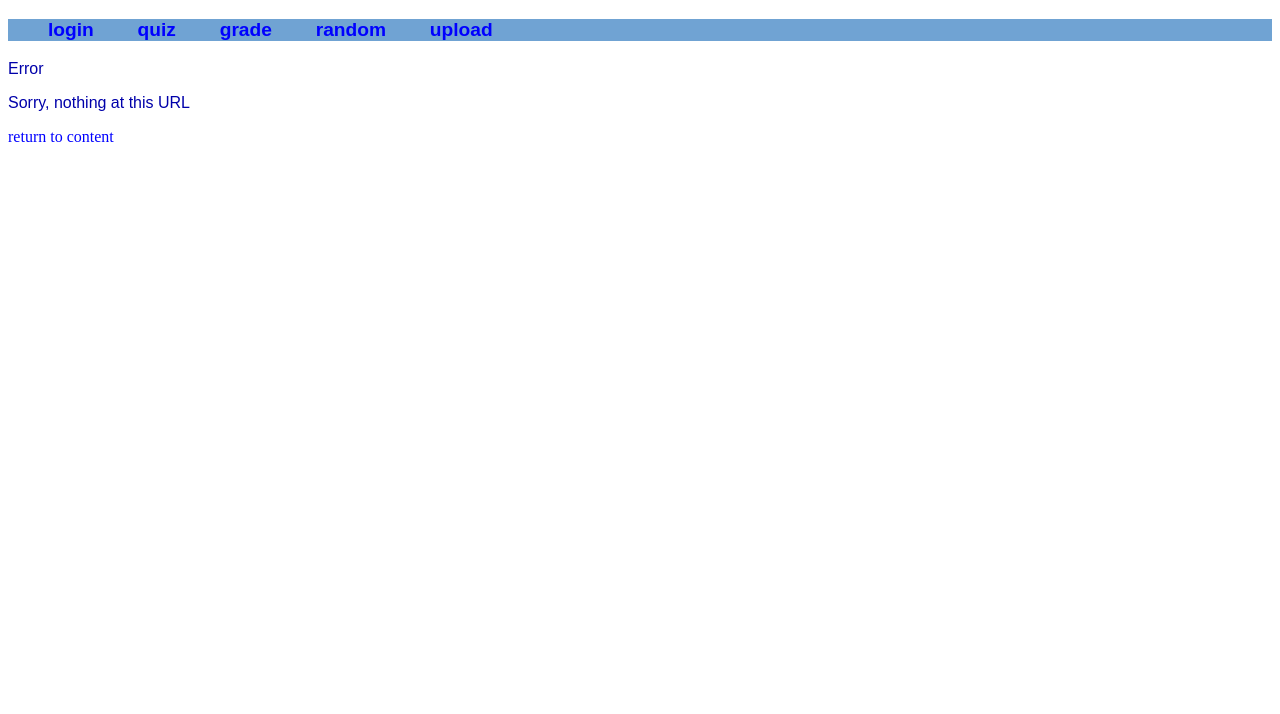
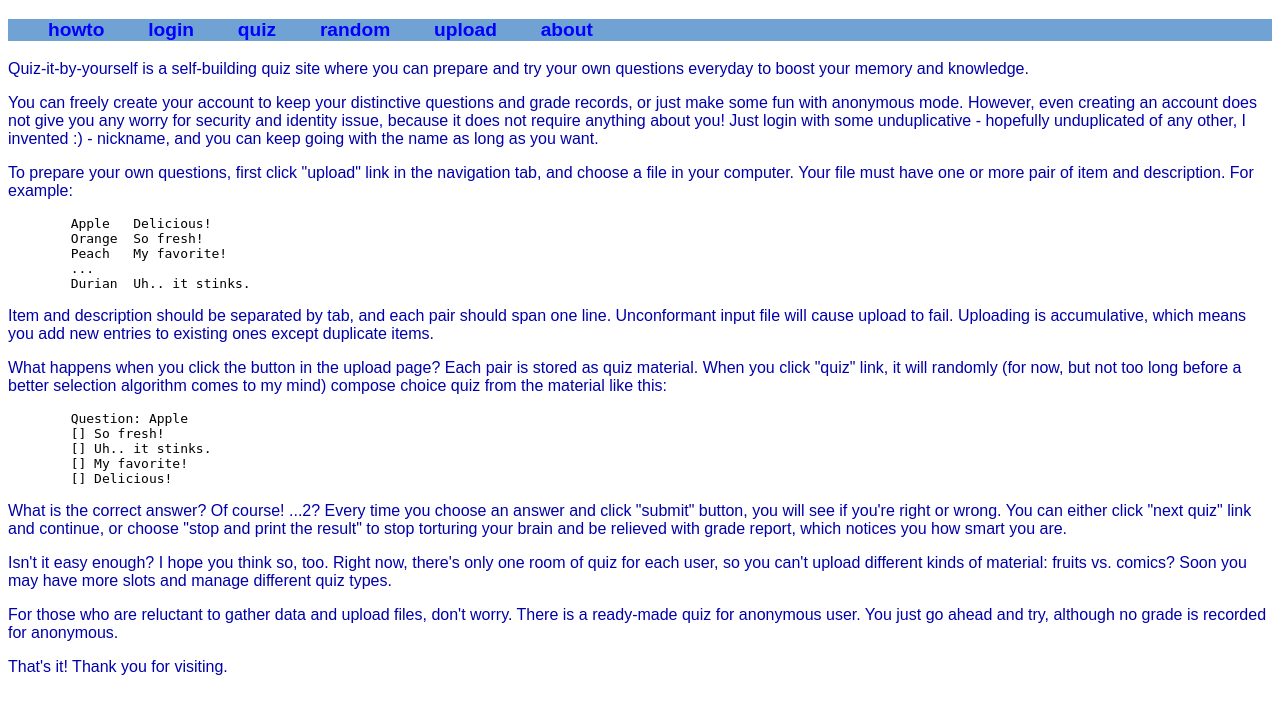
Before and after one commit to kyeru/appengine_flask_code, a Flask app: page /howto/ in a window 1280 px wide. Shown: the top 714 px of the page. Run offline with Flask 2, Linux system fonts and the light colour scheme.

Commit message:
howto, about page added

```diff
--- a/mymodules/appmain.py
+++ b/mymodules/appmain.py
@@ -30,6 +30,16 @@ def default():
 @app.route('/signin/', methods = ['GET', 'POST'])
 def signin():
     return renderer.under_construction()
+
+# howto
+@app.route('/howto/')
+def howto():
+    return renderer.render_page('howto.html')
+
+# about
+@app.route('/about/')
+def about():
+    return renderer.render_page('about.html')
 
 # login
 @app.route('/login/', methods = ['GET', 'POST'])
--- a/mymodules/templates/base.html
+++ b/mymodules/templates/base.html
@@ -19,15 +19,19 @@
 
 <div class="nav">
   <ul class="hlist">
+    <li><a href="/howto"><b>howto</b></a></li>
     {% if not user_id %}
     <li><a href="/login"><b>login</b></a></li>
     {% else %}
     <li><a href="/logout"><b>logout</b></a></li>
     {% endif %}
     <li><a href="/quiz"><b>quiz</b></a></li>
+    {% if user_id in session %}
     <li><a href="/quiz/grade"><b>grade</b></a></li>
+    {% endif %}
     <li><a href="/random"><b>random</b></a></li>
     <li><a href="/upload"><b>upload</b></a></li>
+    <li><a href="/about"><b>about</b></a></li>
   </ul>
 </div>
 
--- /dev/null
+++ b/mymodules/templates/howto.html
@@ -0,0 +1,47 @@
+{% extends "base.html" %}
+
+{% block content %}
+
+<p>
+Quiz-it-by-yourself is a self-building quiz site where you can prepare and try your own questions everyday to boost your memory and knowledge.
+</p>
+<p>
+You can freely create your account to keep your distinctive questions and grade records, or just make some fun with anonymous mode. However, even creating an account does not give you any worry for security and identity issue, because it does not require anything about you! Just login with some unduplicative - hopefully unduplicated of any other, I invented :) - nickname, and you can keep going with the name as long as you want.
+</p>
+<p>
+To prepare your own questions, first click "upload" link in the navigation tab, and choose a file in your computer. Your file must have one or more pair of item and description. For example:
+</p>
+<pre>
+	Apple	Delicious!
+	Orange	So fresh!
+	Peach	My favorite!
+	...
+	Durian	Uh.. it stinks.
+</pre>
+<p>
+Item and description should be separated by tab, and each pair should span one line. Unconformant input file will cause upload to fail. Uploading is accumulative, which means you add new entries to existing ones except duplicate items.
+</p>
+<p>
+What happens when you click the button in the upload page? Each pair is stored as quiz material. When you click "quiz" link, it will randomly (for now, but not too long before a better selection algorithm comes to my mind) compose choice quiz from the material like this:
+</p>
+<pre>
+	Question: Apple
+	[] So fresh!
+	[] Uh.. it stinks.
+	[] My favorite!
+	[] Delicious!
+</pre>
+<p>
+What is the correct answer? Of course! ...2? Every time you choose an answer and click "submit" button, you will see if you're right or wrong. You can either click "next quiz" link and continue, or choose "stop and print the result" to stop torturing your brain and be relieved with grade report, which notices you how smart you are.
+</p>
+<p>
+Isn't it easy enough? I hope you think so, too. Right now, there's only one room of quiz for each user, so you can't upload different kinds of material: fruits vs. comics? Soon you may have more slots and manage different quiz types.
+</p>
+<p>
+For those who are reluctant to gather data and upload files, don't worry. There is a ready-made quiz for anonymous user. You just go ahead and try, although no grade is recorded for anonymous.
+</p>
+<p>
+That's it! Thank you for visiting.
+</p>
+
+{% endblock %}
```
Also changed, not shown: mymodules/templates/about.html (added, +13 -0 lines).
